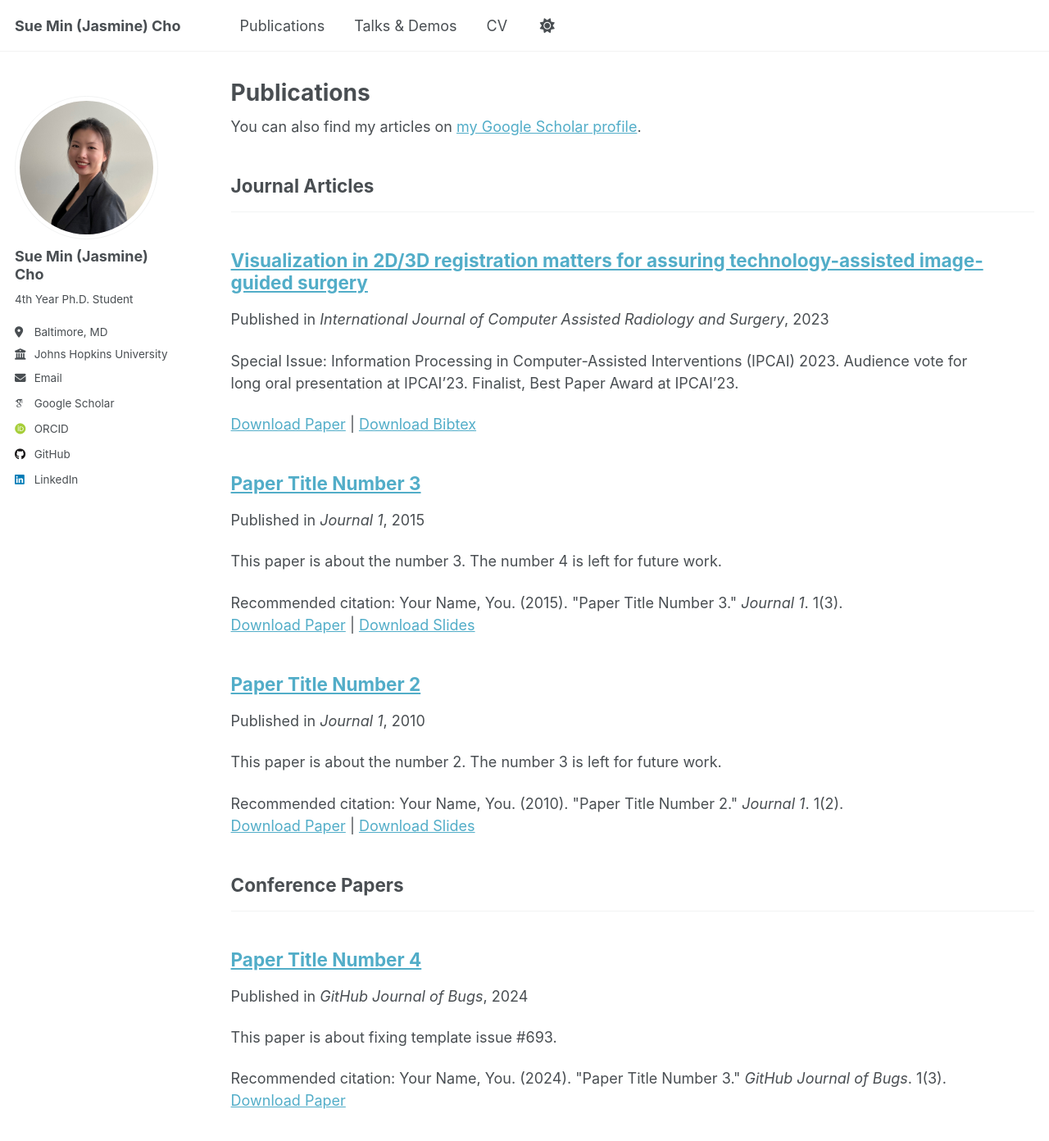
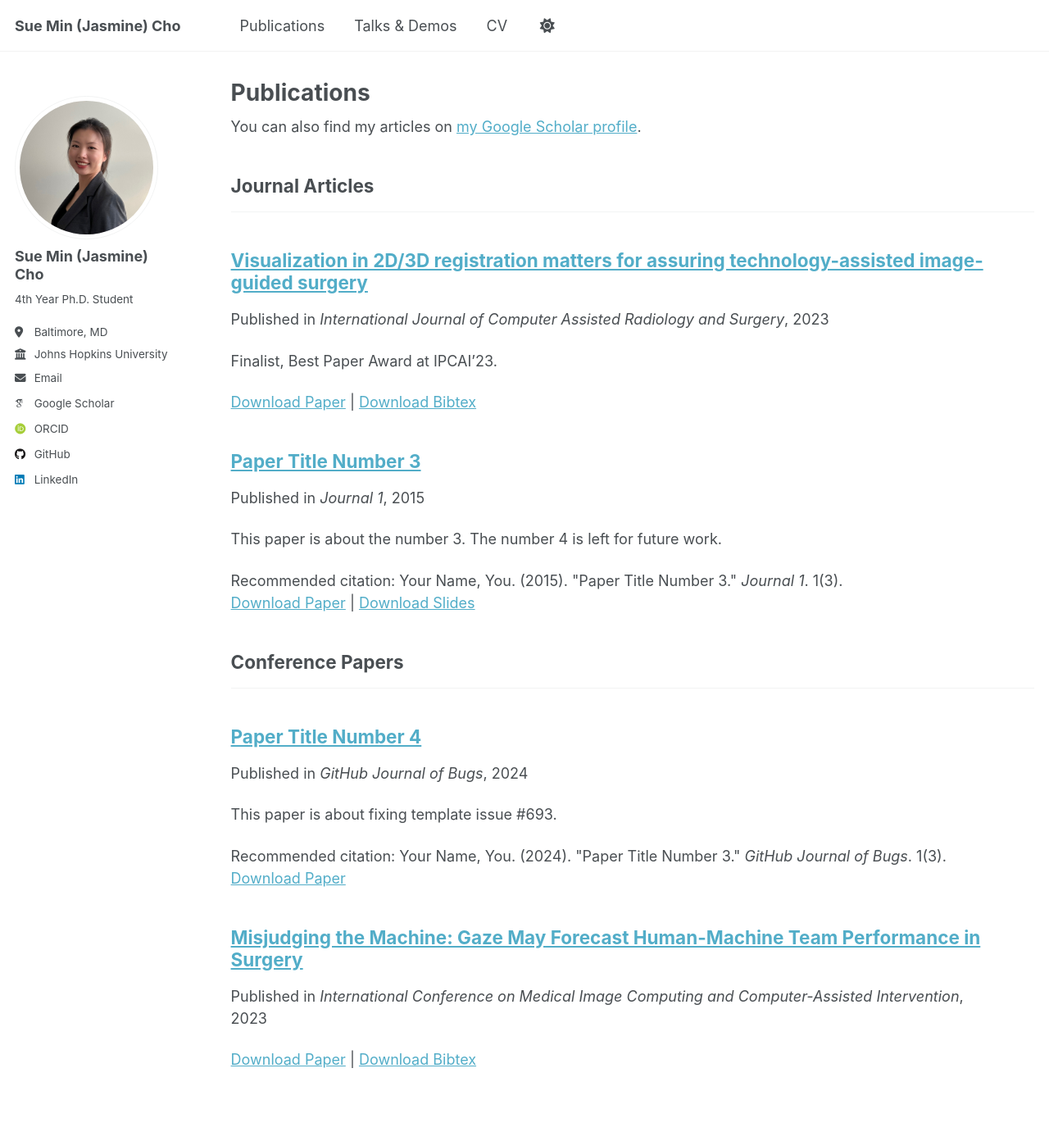
Before and after one commit to jasminecho1008/jasminecho1008.github.io, a Jekyll site: the page built from _pages/publications.html, in a window 1280 px wide and 1400 px high. Shown: the top 1392 px of the window at 82% size. Built offline with Jekyll 4.4.1, drawn with Linux system fonts in a browser that asks for light colours; some web fonts are replaced.

Commit message:
add 2024-10-03-cho2024misjudging

```diff
--- a/_publications/2010-10-01-paper-title-number-2.md
+++ /dev/null
@@ -1,14 +0,0 @@
----
-title: "Paper Title Number 2"
-collection: publications
-category: manuscripts
-permalink: /publication/2010-10-01-paper-title-number-2
-excerpt: 'This paper is about the number 2. The number 3 is left for future work.'
-date: 2010-10-01
-venue: 'Journal 1'
-slidesurl: 'http://academicpages.github.io/files/slides2.pdf'
-paperurl: 'http://academicpages.github.io/files/paper2.pdf'
-citation: 'Your Name, You. (2010). &quot;Paper Title Number 2.&quot; <i>Journal 1</i>. 1(2).'
----
-
-The contents above will be part of a list of publications, if the user clicks the link for the publication than the contents of section will be rendered as a full page, allowing you to provide more information about the paper for the reader. When publications are displayed as a single page, the contents of the above "citation" field will automatically be included below this section in a smaller font.
--- a/_publications/2023-06-01-cho2023visualization.md
+++ b/_publications/2023-06-01-cho2023visualization.md
@@ -3,9 +3,7 @@ title: "Visualization in 2D/3D registration matters for assuring technology-assi
 collection: publications
 category: manuscripts
 permalink: /publication/2023-06-01-cho2023visualization
-excerpt: 'Special Issue: Information Processing in Computer-Assisted Interventions (IPCAI) 2023.
-Audience vote for long oral presentation at IPCAI’23.
-Finalist, Best Paper Award at IPCAI’23.'
+excerpt: "Finalist, Best Paper Award at IPCAI’23."
 date: 2023-06-01
 venue: "International Journal of Computer Assisted Radiology and Surgery"
 # slidesurl: 'http://academicpages.github.io/files/slides1.pdf'
--- /dev/null
+++ b/_publications/2024-10-03-cho2024misjudging.md
@@ -0,0 +1,13 @@
+---
+title: "Misjudging the Machine: Gaze May Forecast Human-Machine Team Performance in Surgery"
+collection: publications
+category: conferences
+permalink: /publication/2024-10-03-cho2024misjudging
+# excerpt: ""
+date: 2023-06-01
+venue: "International Conference on Medical Image Computing and Computer-Assisted Intervention"
+# slidesurl: 'http://academicpages.github.io/files/slides1.pdf'
+paperurl: "http://jasminecho1008.github.io/files/cho2024misjudging_paper.pdf"
+bibtexurl: "http://jasminecho1008.github.io/files/cho2024misjudging.bib"
+# citation: 'Cho, Sue Min, Robert B. Grupp, Catalina Gomez, Iris Gupta, Mehran Armand, Greg Osgood, Russell H. Taylor, and Mathias Unberath. (2023). "Visualization in 2D/3D registration matters for assuring technology-assisted image-guided surgery." <i>International Journal of Computer Assisted Radiology and Surgery</i>. 18(6):1017–1024.'
+---
--- /dev/null
+++ b/files/cho2024misjudging.bib
@@ -0,0 +1,8 @@
+@inproceedings{cho2024misjudging,
+  title={Misjudging the Machine: Gaze May Forecast Human-Machine Team Performance in Surgery},
+  author={Cho, Sue Min and Taylor, Russell H and Unberath, Mathias},
+  booktitle={International Conference on Medical Image Computing and Computer-Assisted Intervention},
+  pages={401--410},
+  year={2024},
+  organization={Springer}
+}
```
Also changed, not shown: 1 other file.
